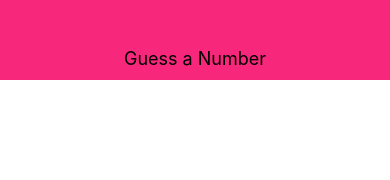
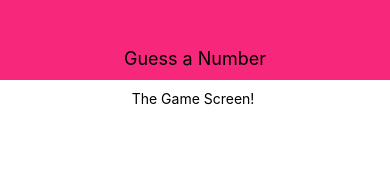
Before and after one commit to Moizasif/react-guess-game, a React Native app: screen / in a window 390 px wide. Shown: the top 180 px of the page. Built offline with nearby package versions, Linux system fonts and the light colour scheme.

Commit message:
Adding a screen component

```diff
--- a/App.js
+++ b/App.js
@@ -2,11 +2,13 @@
 import React from 'react';
 import { StyleSheet, View } from 'react-native';
 import Header from './components/Header';
+import SmartGameScreen from './screens/StartGameScreen';
 
 export default function App() {
   return (
     <View style={styles.screen}>
       <Header title="Guess a Number"/>
+      <SmartGameScreen />
       <StatusBar style="auto" />
     </View>
   );
--- /dev/null
+++ b/screens/StartGameScreen.js
@@ -0,0 +1,23 @@
+import React from 'react'
+import { View, Text, StyleSheet } from 'react-native';
+
+
+const StartGameScreen = (props) => {
+    return (
+        <View style={styles.screen}>
+            <Text>The Game Screen! </Text>
+        </View>
+    )
+}
+
+const styles = StyleSheet.create({
+    screen: {
+        flex: 1,
+        padding: 10,
+        alignItems: 'center'
+    }
+});
+
+
+
+export default StartGameScreen
```
